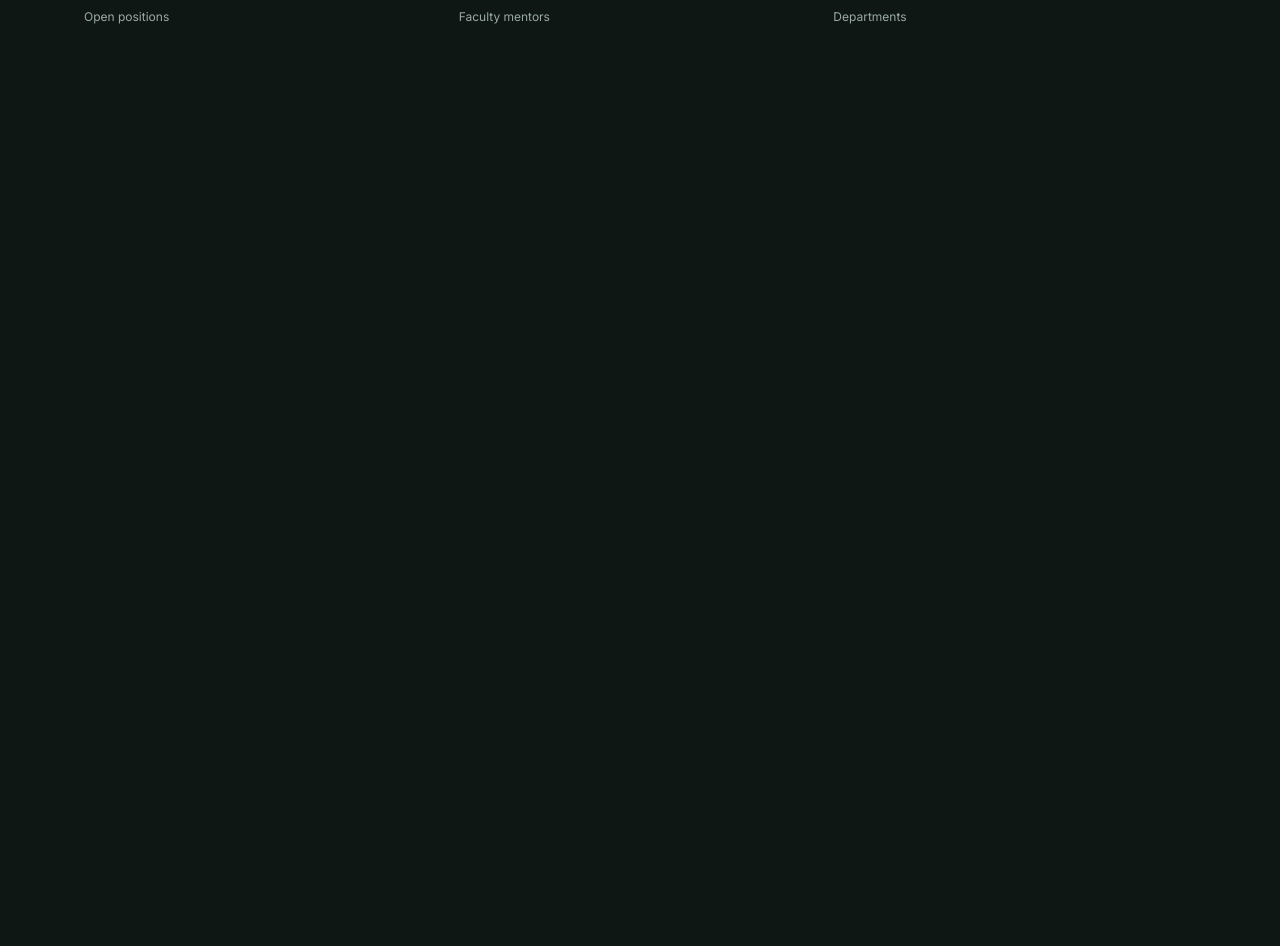
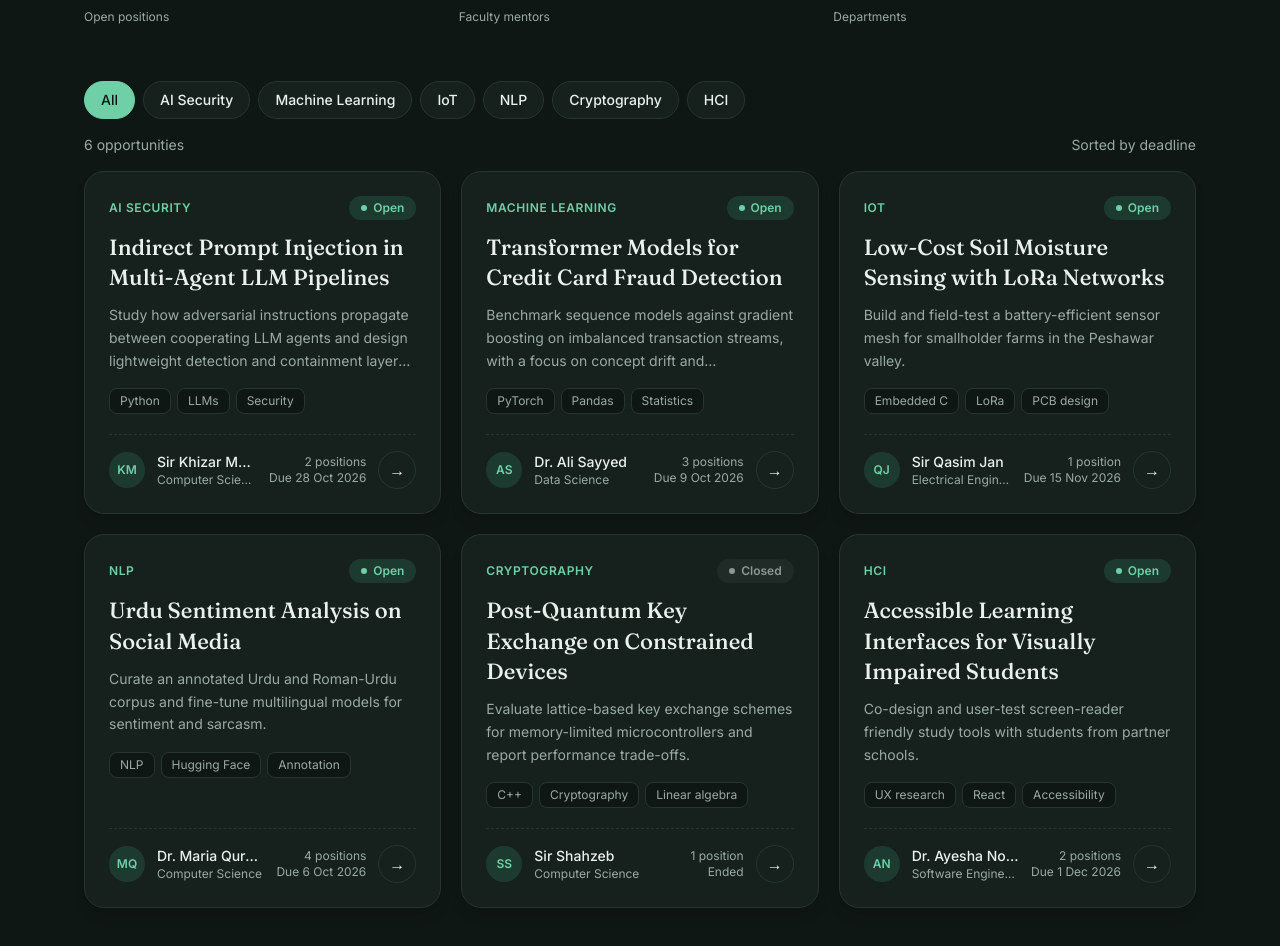
Before and after one commit to raheel-436/university-research-opportunity-portal, a React (Vite) app in the folder frontend/: page / in a window 1280 px wide. Shown: the part 522-1468 px from the top of the page. Before the commit the page ends 800 px from the top, so only its background shows below. Built offline with nearby package versions, Linux system fonts and the light colour scheme.

Commit message:
feat: add CategoryFilters and OpportunityGrid components, implement filtering for research opportunities

```diff
--- a/frontend/src/pages/Home.jsx
+++ b/frontend/src/pages/Home.jsx
@@ -1,13 +1,160 @@
+import { useState } from "react"
+
 import Navbar from "../components/navbar"
 import Hero from "../components/Hero"
 import Stats from "../components/Stats"
+import CategoryFilters from "../components/CategoryFilters"
+import OpportunityGrid from "../components/OpportunityGrid"
+
+const sampleOpportunities = [
+    {
+    id: 1,
+    research_title:
+      "Indirect Prompt Injection in Multi-Agent LLM Pipelines",
+    research_description:
+      "Study how adversarial instructions propagate between cooperating LLM agents and design lightweight detection and containment layers for agentic workflows.",
+    research_area: "AI Security",
+    faculty_name: "Sir Khizar Mukhtiar",
+    department: "Computer Science",
+    required_skills: "Python, LLMs, Security",
+    available_positions: 2,
+    application_deadline: "2026-10-28",
+    status: "Open",
+  },
+
+  {
+    id: 2,
+    research_title:
+      "Transformer Models for Credit Card Fraud Detection",
+    research_description:
+      "Benchmark sequence models against gradient boosting on imbalanced transaction streams, with a focus on concept drift and explainability.",
+    research_area: "Machine Learning",
+    faculty_name: "Dr. Ali Sayyed",
+    department: "Data Science",
+    required_skills: "PyTorch, Pandas, Statistics",
+    available_positions: 3,
+    application_deadline: "2026-10-09",
+    status: "Open",
+  },
+
+  {
+    id: 3,
+    research_title:
+      "Low-Cost Soil Moisture Sensing with LoRa Networks",
+    research_description:
+      "Build and field-test a battery-efficient sensor mesh for smallholder farms in the Peshawar valley.",
+    research_area: "IoT",
+    faculty_name: "Sir Qasim Jan",
+    department: "Electrical Engineering",
+    required_skills: "Embedded C, LoRa, PCB design",
+    available_positions: 1,
+    application_deadline: "2026-11-15",
+    status: "Open",
+  },
+
+  {
+    id: 4,
+    research_title:
+      "Urdu Sentiment Analysis on Social Media",
+    research_description:
+      "Curate an annotated Urdu and Roman-Urdu corpus and fine-tune multilingual models for sentiment and sarcasm.",
+    research_area: "NLP",
+    faculty_name: "Dr. Maria Qureshi",
+    department: "Computer Science",
+    required_skills: "NLP, Hugging Face, Annotation",
+    available_positions: 4,
+    application_deadline: "2026-10-06",
+    status: "Open",
+  },
+
+  {
+    id: 5,
+    research_title:
+      "Post-Quantum Key Exchange on Constrained Devices",
+    research_description:
+      "Evaluate lattice-based key exchange schemes for memory-limited microcontrollers and report performance trade-offs.",
+    research_area: "Cryptography",
+    faculty_name: "Sir Shahzeb",
+    department: "Computer Science",
+    required_skills: "C++, Cryptography, Linear algebra",
+    available_positions: 1,
+    application_deadline: "2026-09-20",
+    status: "Closed",
+  },
+
+  {
+    id: 6,
+    research_title:
+      "Accessible Learning Interfaces for Visually Impaired Students",
+    research_description:
+      "Co-design and user-test screen-reader friendly study tools with students from partner schools.",
+    research_area: "HCI",
+    faculty_name: "Dr. Ayesha Noor",
+    department: "Software Engineering",
+    required_skills: "UX research, React, Accessibility",
+    available_positions: 2,
+    application_deadline: "2026-12-01",
+    status: "Open",
+  },
+]
+
 const Home = () => {
+    const [selectedCategory, setSelectedCategory] = useState("All")
+    const categories = [
+    "All",
+    ...new Set(
+      sampleOpportunities.map(
+        (opportunity) => opportunity.research_area
+      )
+    ),
+  ]
+
+  const filteredOpportunities =
+    selectedCategory === "All"
+      ? sampleOpportunities
+      : sampleOpportunities.filter(
+          (opportunity) =>
+            opportunity.research_area === selectedCategory
+        )
    return (
     <div className="min-h-screen bg-[#0f1714]">
 
       <Navbar />
       <Hero/>
       <Stats/>
+
+        <main className="mx-auto max-w-6xl px-5 pb-20">
+        {/* Filters */}
+        <div className="py-4">
+          <CategoryFilters
+            categories={categories}
+            selectedCategory={selectedCategory}
+            onCategoryChange={setSelectedCategory}
+          />
+        </div>
+
+         {/* Count + sorting */}
+        <div className="flex items-center justify-between pb-4 text-sm text-[#9aaaa3]">
+          <span>
+            {filteredOpportunities.length}{" "}
+            {filteredOpportunities.length === 1
+              ? "opportunity"
+              : "opportunities"}
+          </span>
+
+          <span>Sorted by deadline</span>
+        </div>
+
+        {/* Cards */}
+        <OpportunityGrid
+          opportunities={filteredOpportunities}
+          onOpportunityClick={(opportunity) =>
+            console.log("Selected:", opportunity)
+          }
+        />
+
+        </main>
+
     </div>
   )
 }
```
